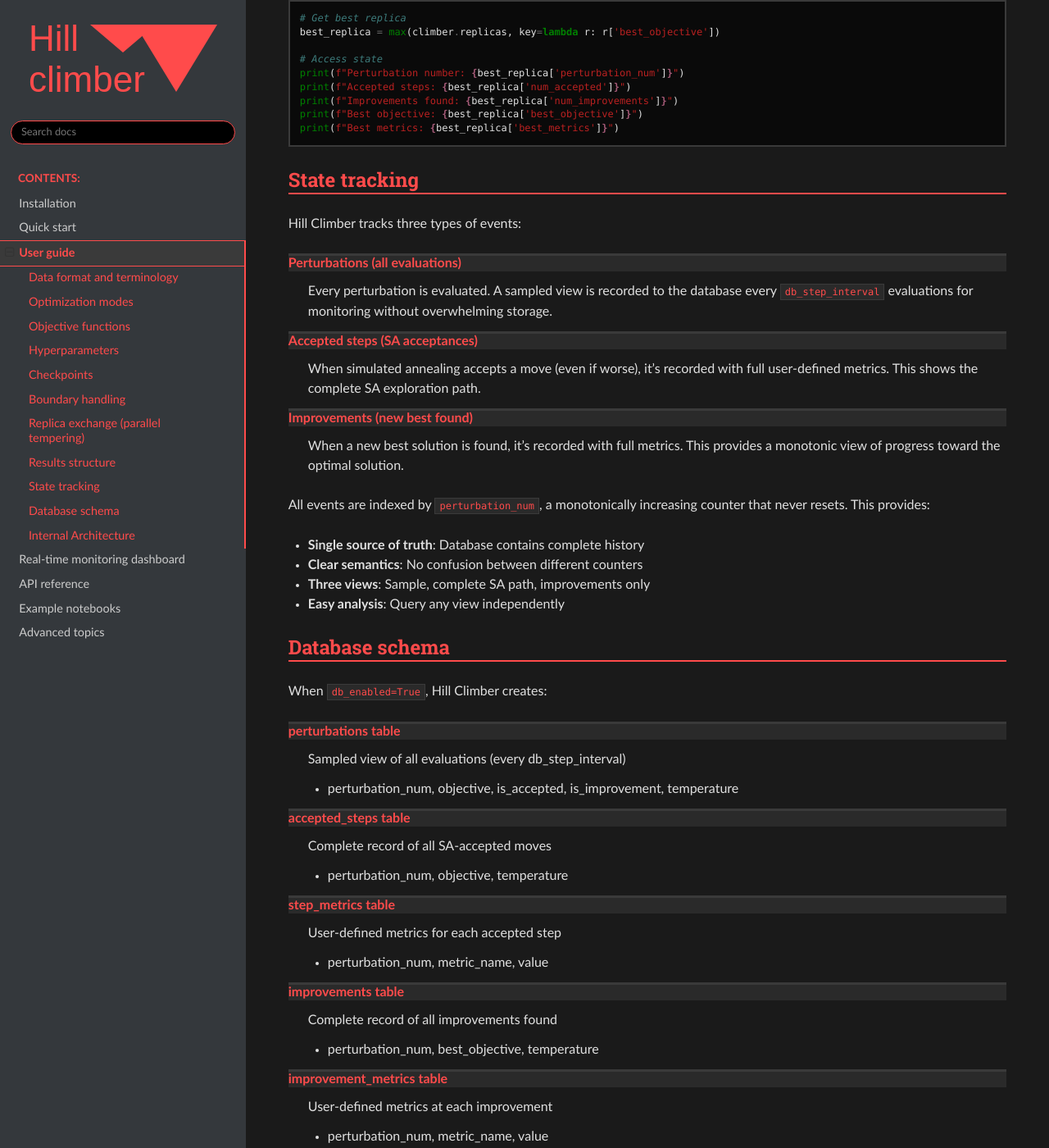
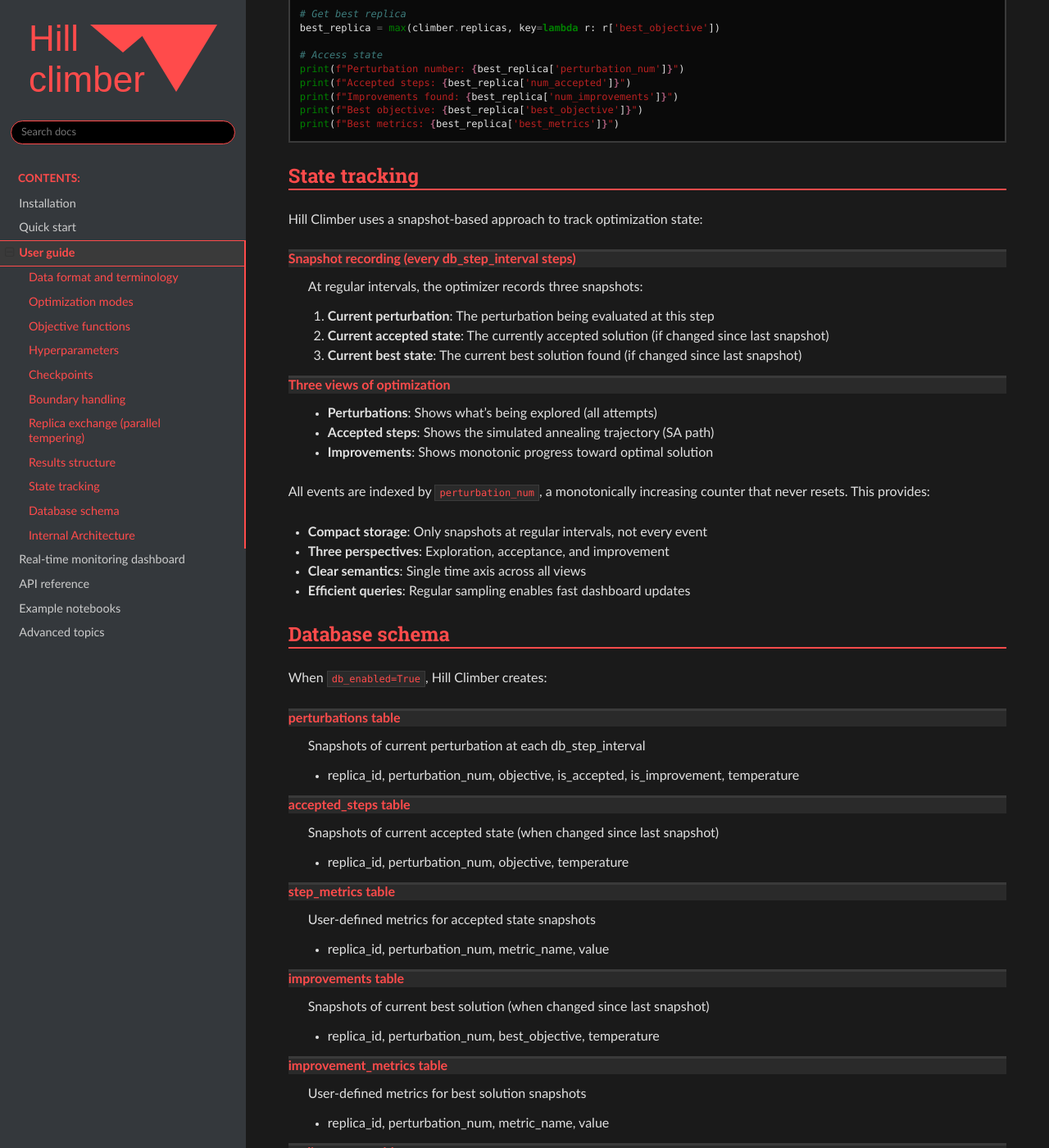
Before and after one commit to gperdrizet/hill_climber, a Sphinx documentation site: the page built from docs/source/user_guide.rst, in a window 1280 px wide and 1400 px high, scrolled down 6656 px. Shown: the whole window at 82% size. Built offline with Sphinx 7.4.7 and the Read the Docs theme 3.1.0, drawn with Linux system fonts in a browser that asks for light colours; some of the changed text lies outside the part shown.

Commit message:
Moved to a snapshotting approach for progress data recording

```diff
--- a/docs/source/user_guide.rst
+++ b/docs/source/user_guide.rst
@@ -183,19 +183,21 @@ Hyperparameters
    Path to SQLite database file for dashboard data.
 
 **db_step_interval** (default: tiered based on exchange_interval)
-   Sample perturbations every Nth evaluation for database logging. Uses tiered sampling:
+   Snapshot interval for database logging. Every Nth step, records the current state:
 
-   - exchange_interval < 10: sample every step (db_step_interval = 1)
-   - exchange_interval 10-99: sample every 10 steps (db_step_interval = 10)
-   - exchange_interval 100-999: sample every 100 steps (db_step_interval = 100)
-   - exchange_interval >= 1000: sample every 1000 steps (db_step_interval = 1000)
+   - Current perturbation being evaluated
+   - Current accepted state (if changed)
+   - Current best solution (if changed)
 
-   This creates a sampled view of all perturbations in the database while keeping
+   Uses tiered sampling:
+
+   - exchange_interval < 10: snapshot every step (db_step_interval = 1)
+   - exchange_interval 10-99: snapshot every 10 steps (db_step_interval = 10)
+   - exchange_interval 100-999: snapshot every 100 steps (db_step_interval = 100)
+   - exchange_interval >= 1000: snapshot every 1000 steps (db_step_interval = 1000)
+
+   This creates a regularly-sampled view of optimization progress while keeping
    database size manageable.
-
-   .. note::
-      All accepted steps and improvements are recorded regardless of this setting.
-      Only the sampled perturbation records are affected by db_step_interval.
 
 **verbose** (default: False)
    Print progress messages during optimization.
@@ -336,27 +338,27 @@ After optimization, you can access replica state:
 State tracking
 --------------
 
-Hill Climber tracks three types of events:
+Hill Climber uses a snapshot-based approach to track optimization state:
 
-**Perturbations** (all evaluations)
-   Every perturbation is evaluated. A sampled view is recorded to the database
-   every ``db_step_interval`` evaluations for monitoring without overwhelming storage.
+**Snapshot recording** (every db_step_interval steps)
+   At regular intervals, the optimizer records three snapshots:
 
-**Accepted steps** (SA acceptances)
-   When simulated annealing accepts a move (even if worse), it's recorded with
-   full user-defined metrics. This shows the complete SA exploration path.
+   1. **Current perturbation**: The perturbation being evaluated at this step
+   2. **Current accepted state**: The currently accepted solution (if changed since last snapshot)
+   3. **Current best state**: The current best solution found (if changed since last snapshot)
 
-**Improvements** (new best found)
-   When a new best solution is found, it's recorded with full metrics. This
-   provides a monotonic view of progress toward the optimal solution.
+**Three views of optimization**
+   - **Perturbations**: Shows what's being explored (all attempts)
+   - **Accepted steps**: Shows the simulated annealing trajectory (SA path)
+   - **Improvements**: Shows monotonic progress toward optimal solution
 
 All events are indexed by ``perturbation_num``, a monotonically increasing counter
 that never resets. This provides:
 
-- **Single source of truth**: Database contains complete history
-- **Clear semantics**: No confusion between different counters
-- **Three views**: Sample, complete SA path, improvements only
-- **Easy analysis**: Query any view independently
+- **Compact storage**: Only snapshots at regular intervals, not every event
+- **Three perspectives**: Exploration, acceptance, and improvement
+- **Clear semantics**: Single time axis across all views
+- **Efficient queries**: Regular sampling enables fast dashboard updates
 
 Database schema
 ---------------
@@ -364,34 +366,34 @@ Database schema
 When ``db_enabled=True``, Hill Climber creates:
 
 **perturbations** table
-   Sampled view of all evaluations (every db_step_interval)
+   Snapshots of current perturbation at each db_step_interval
 
-   - perturbation_num, objective, is_accepted, is_improvement, temperature
+   - replica_id, perturbation_num, objective, is_accepted, is_improvement, temperature
 
 **accepted_steps** table
-   Complete record of all SA-accepted moves
+   Snapshots of current accepted state (when changed since last snapshot)
 
-   - perturbation_num, objective, temperature
+   - replica_id, perturbation_num, objective, temperature
 
 **step_metrics** table
-   User-defined metrics for each accepted step
+   User-defined metrics for accepted state snapshots
 
-   - perturbation_num, metric_name, value
+   - replica_id, perturbation_num, metric_name, value
 
 **improvements** table
-   Complete record of all improvements found
+   Snapshots of current best solution (when changed since last snapshot)
 
-   - perturbation_num, best_objective, temperature
+   - replica_id, perturbation_num, best_objective, temperature
 
 **improvement_metrics** table
-   User-defined metrics at each improvement
+   User-defined metrics for best solution snapshots
 
-   - perturbation_num, metric_name, value
+   - replica_id, perturbation_num, metric_name, value
 
 **replica_status** table
    Current snapshot of each replica (updated after each batch)
 
-   - current_perturbation_num, num_accepted, num_improvements, best_objective
+   - replica_id, current_perturbation_num, num_accepted, num_improvements, best_objective, temperature
 
 Internal Architecture
 ---------------------
```
Also changed, not shown: docs/source/dashboard.rst (+45 -13 lines), 4 other files.
